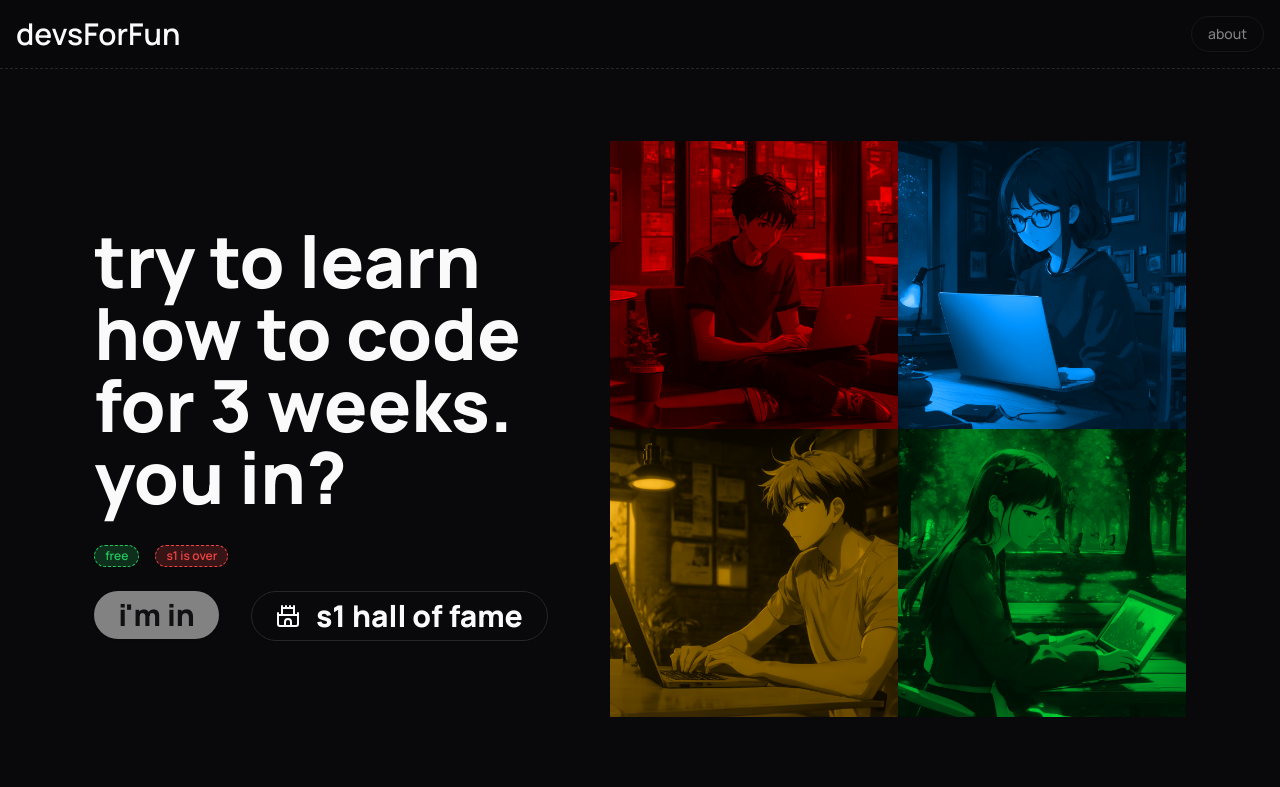
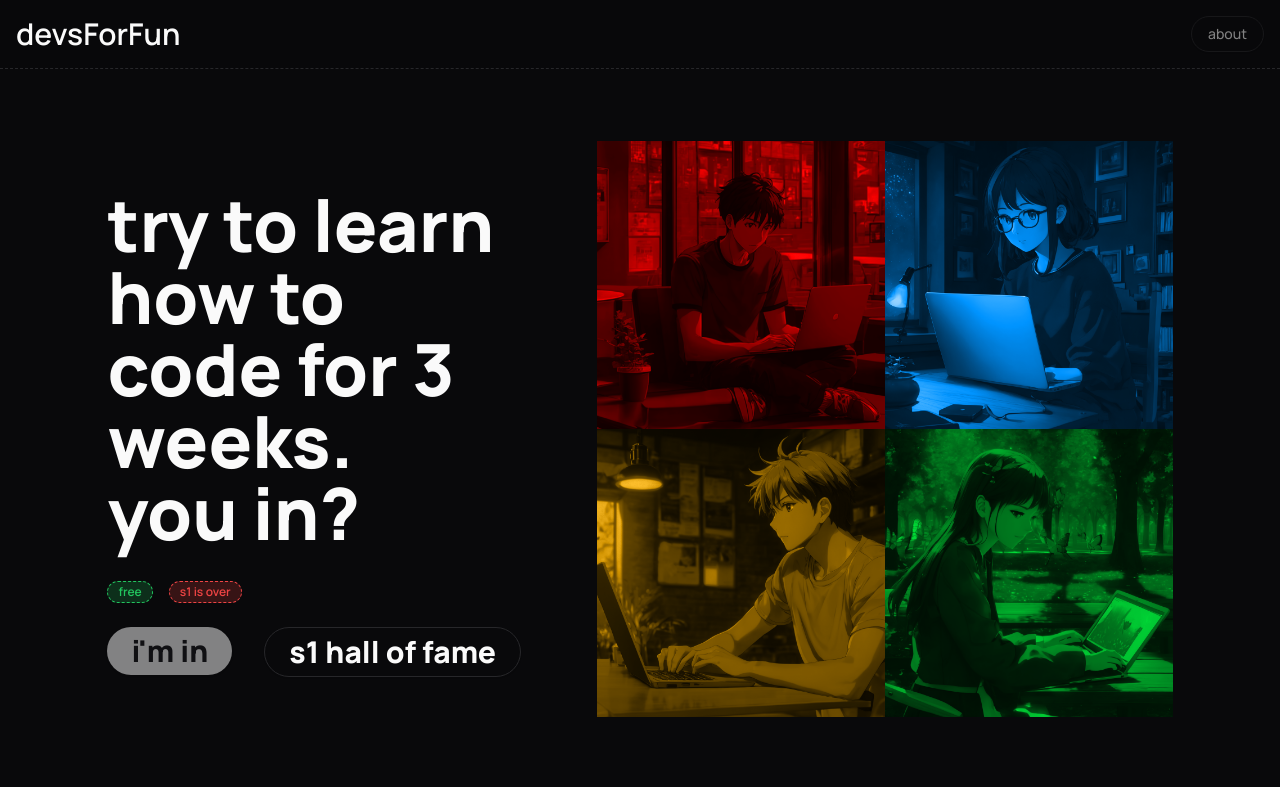
Before and after one commit to devsForFun/devsForFun, a Next.js app: page /s1 in a window 1280 px wide. Shown: the top 787 px of the page. Built offline with nearby package versions, Linux system fonts and the light colour scheme; grey boxes are pictures that could not be loaded.

Commit message:
Fixed the gap issues in the hero section
And also did some minor responsiveness fixes

```diff
--- a/app/s1/page.tsx
+++ b/app/s1/page.tsx
@@ -18,11 +18,12 @@ const Page: React.FC = () => {
           <Link href="/s1/about">about</Link>
         </Button>
       </header>
+
       {/* hero section */}
-      <div className="flex flex-wrap-reverse justify-center p-8 lg:justify-evenly items-center h-[90vh]">
+      <div className="flex flex-wrap-reverse justify-center p-8 lg:justify-evenly items-center sm:h-[90vh]">
         <div className="mt-8 w-min">
           {/* heading */}
-          <h2 className="text-6xl font-extrabold xl:text-7xl">
+          <h2 className="text-4xl xs:text-6xl font-extrabold xl:text-7xl">
             try to learn how to code for 3 weeks. <br /> you in?
           </h2>
           {/* badges */}
@@ -41,21 +42,19 @@ const Page: React.FC = () => {
             </Badge>
           </div>
           {/* cta buttons */}
-          <div className="my-6 flex gap-8">
+          <div className="my-6 flex gap-4 xs:gap-8">
             <Button
-              className="text-2xl font-extrabold rounded-full sm:text-3xl sm:px-6 sm:py-6"
+              className="text-lg xs:test-2xl font-extrabold rounded-full sm:text-3xl sm:px-6 sm:py-6"
               disabled
             >
               i&apos;m in
             </Button>
             <Button
-              className="text-2xl font-extrabold rounded-full sm:text-3xl sm:px-6 sm:py-6"
+              className="text-lg xs:text-2xl font-extrabold rounded-full sm:text-3xl sm:px-6 sm:py-6"
               variant="outline"
               asChild
             >
-              <Link href="/s1/hall-of-fame">
-                <Castle className="mr-4" /> s1 hall of fame
-              </Link>
+              <Link href="/s1/hall-of-fame">s1 hall of fame</Link>
             </Button>
           </div>
         </div>
@@ -66,7 +65,7 @@ const Page: React.FC = () => {
               width={500}
               height={500}
               alt=""
-              className={`w-20 sm:w-36 lg:w-52 xl:w-72`}
+              className={`w-16 xs:w-20 sm:w-36 lg:w-52 xl:w-72`}
               key={src + index}
             />
           ))}
```
